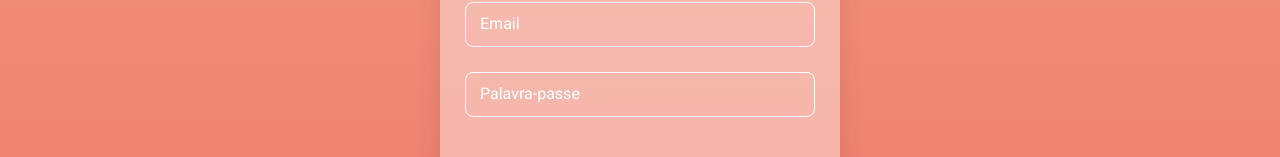
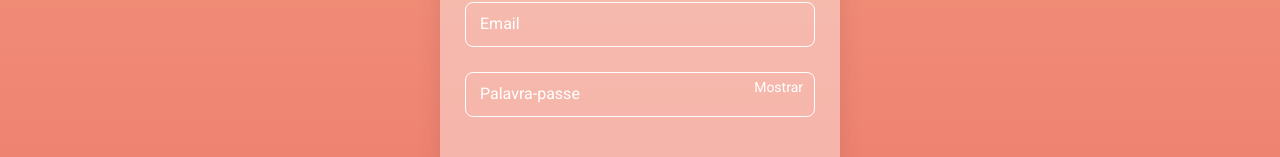
Before and after one commit to msantos51/clientemisterio, a Next.js app in the folder frontend/: page /inscrever-se in a window 1280 px wide. Shown: the part 424-581 px from the top of the page. Built offline with nearby package versions, Linux system fonts and the light colour scheme; no server answers; a web font is replaced by a local one.

Commit message:
feat: add password visibility and fix contact

```diff
--- a/frontend/app/(private)/dashboard/personal/page.tsx
+++ b/frontend/app/(private)/dashboard/personal/page.tsx
@@ -3,6 +3,7 @@
 // Página para atualização de dados pessoais
 import { useEffect, useState } from 'react'
 import { getCurrentUser, updateUser } from '@/lib/api'
+import PasswordInput from '@/components/PasswordInput'
 
 export default function PersonalPage() {
   // Estados para armazenar nome, email, password e mensagens de feedback
@@ -71,10 +72,9 @@ export default function PersonalPage() {
             className="mt-1 w-full rounded border border-white bg-black p-2 text-white opacity-50"
           />
         </div>
-        <div>
+        <div className="relative">
           <label className="block text-sm font-medium text-white">Password</label>
-          <input
-            type="password"
+          <PasswordInput
             value={password}
             onChange={(e) => setPassword(e.target.value)}
             className="mt-1 w-full rounded border border-white bg-black p-2 text-white"
--- a/frontend/app/(public)/entrar/page.tsx
+++ b/frontend/app/(public)/entrar/page.tsx
@@ -4,6 +4,7 @@
 import { useEffect, useState } from 'react'
 import { useRouter } from 'next/navigation'
 import { loginUser } from '@/lib/api'
+import PasswordInput from '@/components/PasswordInput'
 
 export default function LoginPage() {
   // Estados que guardam os valores dos campos
@@ -74,10 +75,9 @@ export default function LoginPage() {
           <label className="label">Email</label>
         </div>
 
-        {/* Campo da palavra-passe */}
+        {/* Campo da palavra-passe com botão para mostrar o valor */}
         <div className="input-field">
-          <input
-            type="password"
+          <PasswordInput
             className="input"
             value={password}
             onChange={(e) => setPassword(e.target.value)}
--- a/frontend/app/(public)/inscrever-se/page.tsx
+++ b/frontend/app/(public)/inscrever-se/page.tsx
@@ -3,6 +3,7 @@
 // Página com formulário de registo para o curso
 import { FormEvent, useState } from 'react'
 import { registerUser } from '@/lib/api'
+import PasswordInput from '@/components/PasswordInput'
 
 export default function RegisterPage() {
   // Estado local para armazenar os dados do formulário
@@ -62,10 +63,9 @@ export default function RegisterPage() {
           <label className="label">Email</label>
         </div>
 
-        {/* Campo da palavra-passe */}
+        {/* Campo da palavra-passe com botão para mostrar o valor */}
         <div className="input-field">
-          <input
-            type="password"
+          <PasswordInput
             className="input"
             value={password}
             onChange={(e) => setPassword(e.target.value)}
--- a/frontend/app/(public)/page.tsx
+++ b/frontend/app/(public)/page.tsx
@@ -97,10 +97,10 @@ export default function HomePage() {
       {/* Secção introdutória com texto informativo sobre Cliente Mistério */}
       <section className="p-4">
         {/* Caixa branca translúcida contendo o texto explicativo */}
-        <div className="mx-auto w-full max-w-3xl rounded-lg bg-white/40 p-8 text-white">
+        <div className="mx-auto w-full max-w-3xl rounded-lg bg-white/40 p-8 text-center text-white">
           {/* Texto introdutório em negrito fornecido pelo utilizador */}
           <p className="font-bold">
-            Avalia marcas, recebe dinheiro e acumula produtos.
+            Avalia marcas, recebe dinheiro e acumula produtos — oportunidades abertas por falta de clientes mistério certificados em Portugal.
           </p>
         </div>
       </section>
--- /dev/null
+++ b/frontend/components/PasswordInput.tsx
@@ -0,0 +1,29 @@
+'use client'
+
+import { useState, type InputHTMLAttributes } from 'react'
+
+// Campo de palavra-passe com botão para mostrar ou esconder o valor
+export default function PasswordInput({ className, ...props }: InputHTMLAttributes<HTMLInputElement>) {
+  // Estado que controla se a palavra-passe está visível
+  const [visible, setVisible] = useState(false)
+
+  return (
+    <>
+      {/* Campo de entrada que alterna entre texto e palavra-passe */}
+      <input
+        {...props}
+        type={visible ? 'text' : 'password'}
+        className={className}
+      />
+      {/* Botão que permite mostrar ou esconder a palavra-passe */}
+      <button
+        type="button"
+        onClick={() => setVisible((v) => !v)}
+        className="absolute right-3 top-1/2 -translate-y-1/2 text-sm text-white"
+        aria-label={visible ? 'Esconder palavra-passe' : 'Mostrar palavra-passe'}
+      >
+        {visible ? 'Ocultar' : 'Mostrar'}
+      </button>
+    </>
+  )
+}
```
Also changed, not shown: 1 other file (tests, documents, lock files or other folders).
